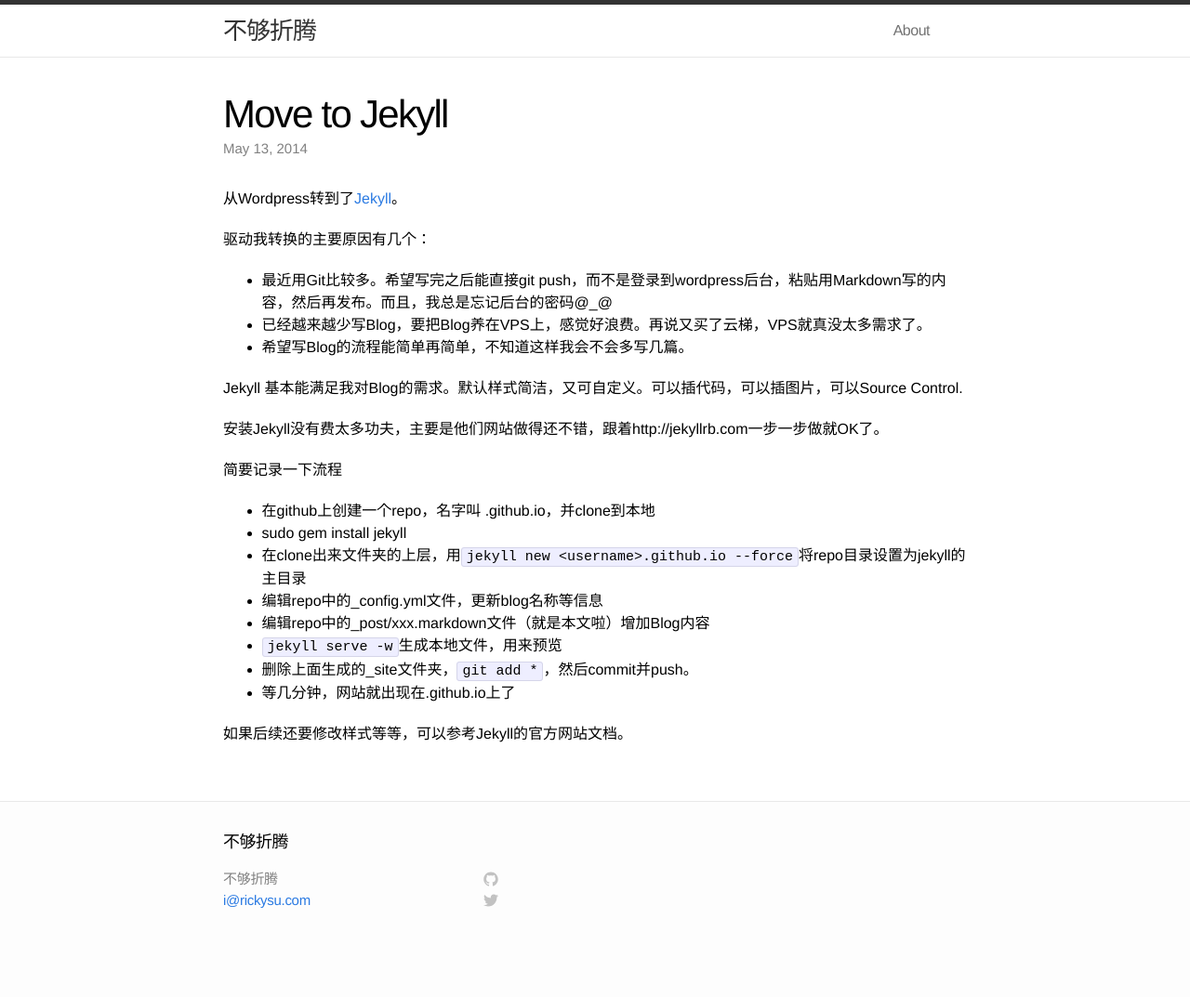
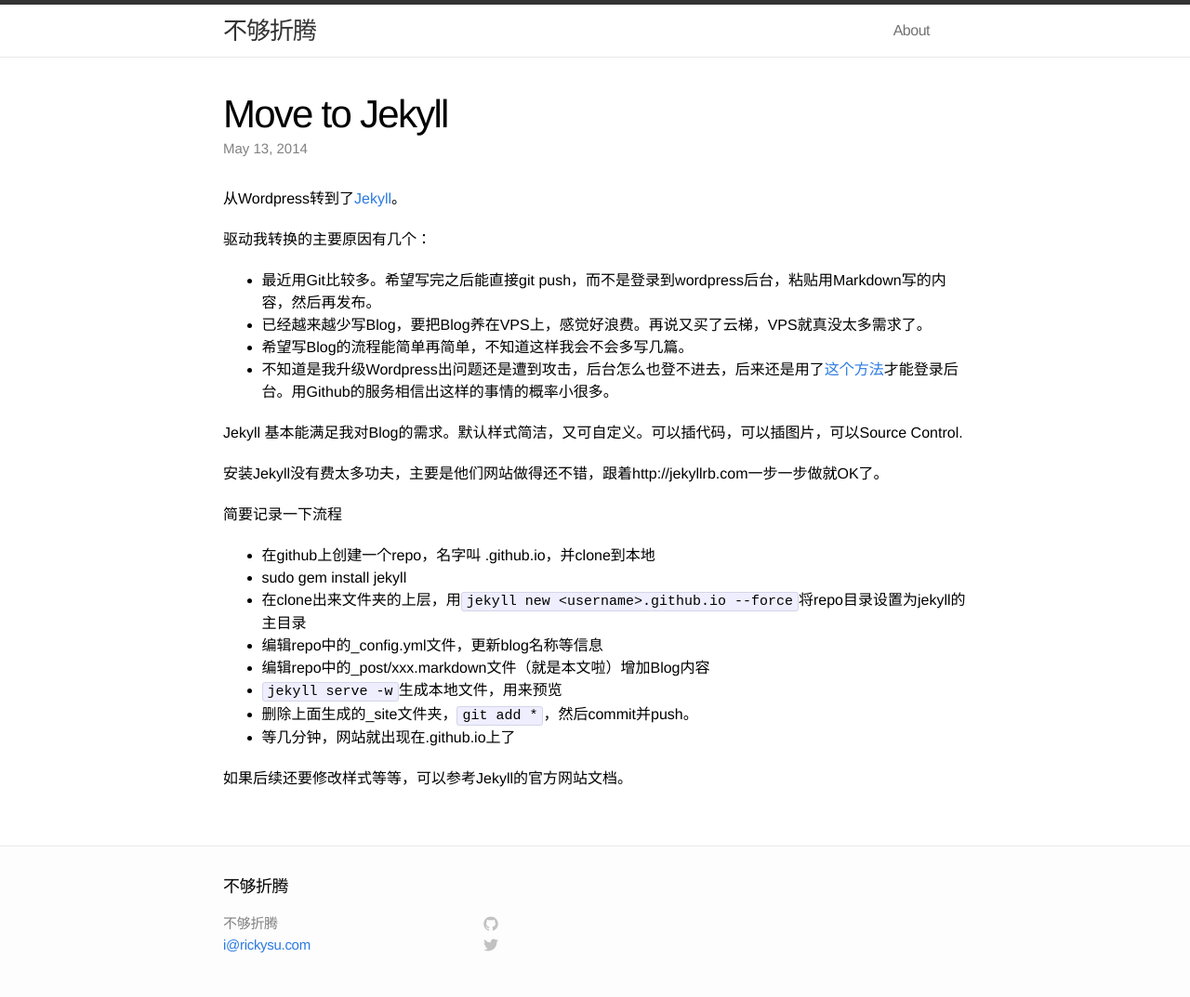
Before and after one commit to imrickysu/imrickysu.github.io, a Jekyll site: the page built from _posts/2014-05-13-move-to-jekyll.markdown, in a window 1280 px wide. Shown: the whole page at 93% size. Built offline with Jekyll 4.4.1, drawn with Linux system fonts in a browser that asks for light colours; before the commit the page ends 1025 px from its top, so only the background shows below that.

Commit message:
add reason to move to jekyll

```diff
--- a/_posts/2014-05-13-move-to-jekyll.markdown
+++ b/_posts/2014-05-13-move-to-jekyll.markdown
@@ -9,9 +9,10 @@
 
 驱动我转换的主要原因有几个：
 
-- 最近用Git比较多。希望写完之后能直接git push，而不是登录到wordpress后台，粘贴用Markdown写的内容，然后再发布。而且，我总是忘记后台的密码@_@
+- 最近用Git比较多。希望写完之后能直接git push，而不是登录到wordpress后台，粘贴用Markdown写的内容，然后再发布。
 - 已经越来越少写Blog，要把Blog养在VPS上，感觉好浪费。再说又买了云梯，VPS就真没太多需求了。
 - 希望写Blog的流程能简单再简单，不知道这样我会不会多写几篇。
+- 不知道是我升级Wordpress出问题还是遭到攻击，后台怎么也登不进去，后来还是用了[这个方法]才能登录后台。用Github的服务相信出这样的事情的概率小很多。
 
 Jekyll 基本能满足我对Blog的需求。默认样式简洁，又可自定义。可以插代码，可以插图片，可以Source Control.
 
@@ -33,3 +34,4 @@
 
 
 [jekyll]:    http://jekyllrb.com
+[这个方法]:    http://codex.wordpress.org/Resetting_Your_Password
```
